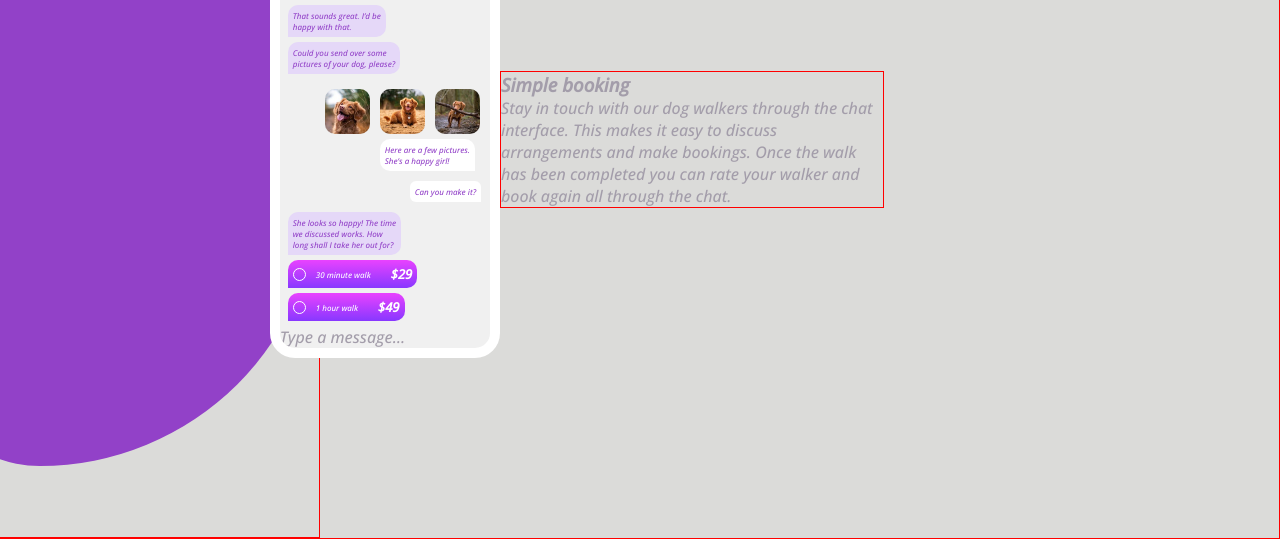
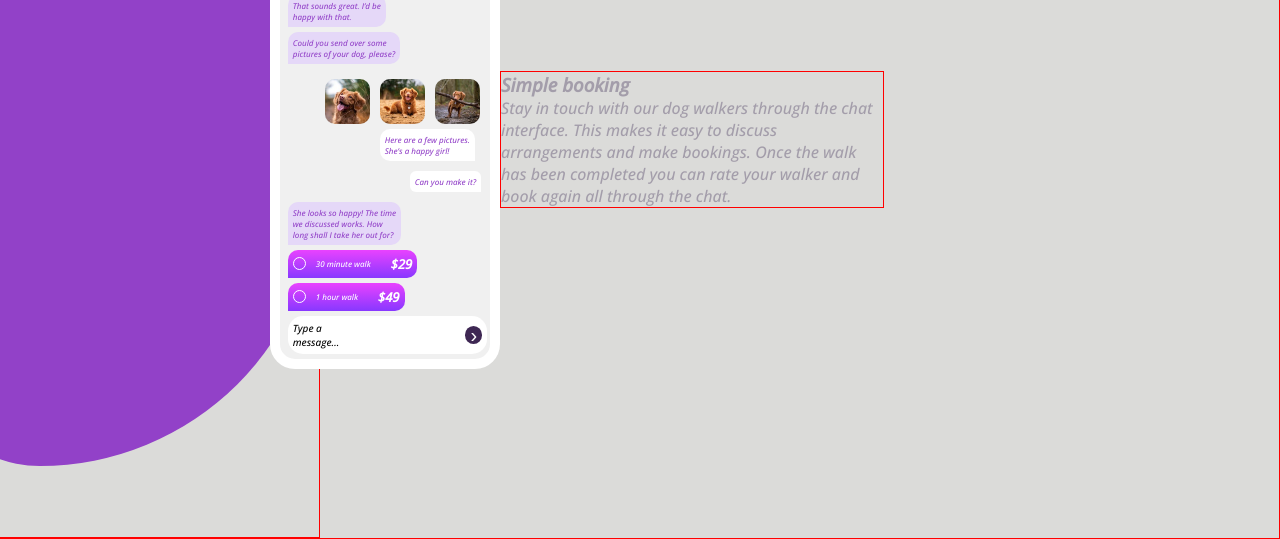
Before and after one commit to 0layiw0la/chat-app, a plain HTML site: page index.html in a window 1280 px wide. Shown: the part 261-800 px from the top of the page. Drawn offline with nearby package versions, Linux system fonts and the light colour scheme.

Commit message:
a bit of comments

```diff
--- a/index.html
+++ b/index.html
@@ -91,7 +91,13 @@
   </div>
   <p>1 hour walk </p><b>$49</b>
 </div>
-  Type a message…
+<div class="fake-text">
+  <div>
+<p>Type a message…</p>
+  </div>
+  <div class="ball">
+   <div> &#8250;</div>
+</div>
 </div>
 </div>
 </section>
--- a/styles.css
+++ b/styles.css
@@ -16,17 +16,12 @@ body {
 	border: 1px solid red;
 	border-left: none;
 }
-.phone{
-	z-index: -3;
-	align-self: center;
-	width: 18%;
-	margin-left: -50px;
-}
 .side-paragraph{
 	border: 1px solid red;
 	align-self: center;
 	width: 30%;
 }
+/* shape by left css*/
 .shape{
 	z-index: -4;
 	border: 1px solid red;
@@ -47,6 +42,13 @@ body {
 	border-bottom-left-radius: 30%;
     border-bottom-right-radius:70%;
     background:hsl(276, 55%, 52%);
+}
+/* phone design css */
+.phone{
+	z-index: -3;
+	align-self: center;
+	width: 18%;
+	margin-left: -50px;
 }
 .border{
 	display: flex;
@@ -175,3 +177,29 @@ font-size: 13px;
 	font-weight: 800;
 	align-self: center;
 }
+.fake-text{
+	display: flex;
+	background:#fff;
+	margin: 5px 5px 5px 8px;
+	font-size: 10px;
+	color:#000 ;
+	width: 95%;
+	padding: 5px;
+	border-radius: 15px;
+	display: flex;
+	align-items: center;
+}
+.fake-text p{
+	margin-right: 100px;
+}
+.ball{
+	font-size: 20px;
+	background: hsl(271, 36%, 24%);
+	border-radius: 50%;
+	height: 18px;
+	width: 18px;
+	display: flex;
+	justify-content: center;
+	color: #fff;
+	align-items: center;
+}
```
